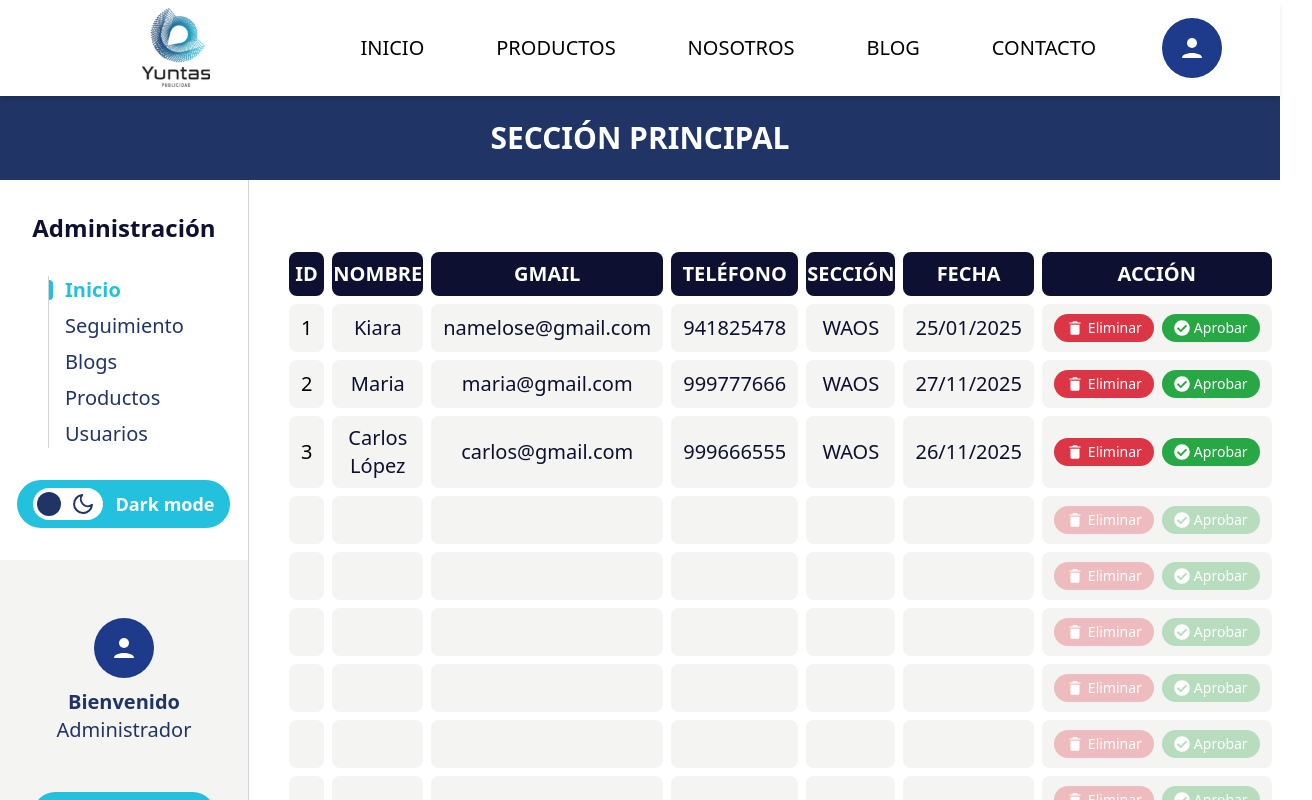
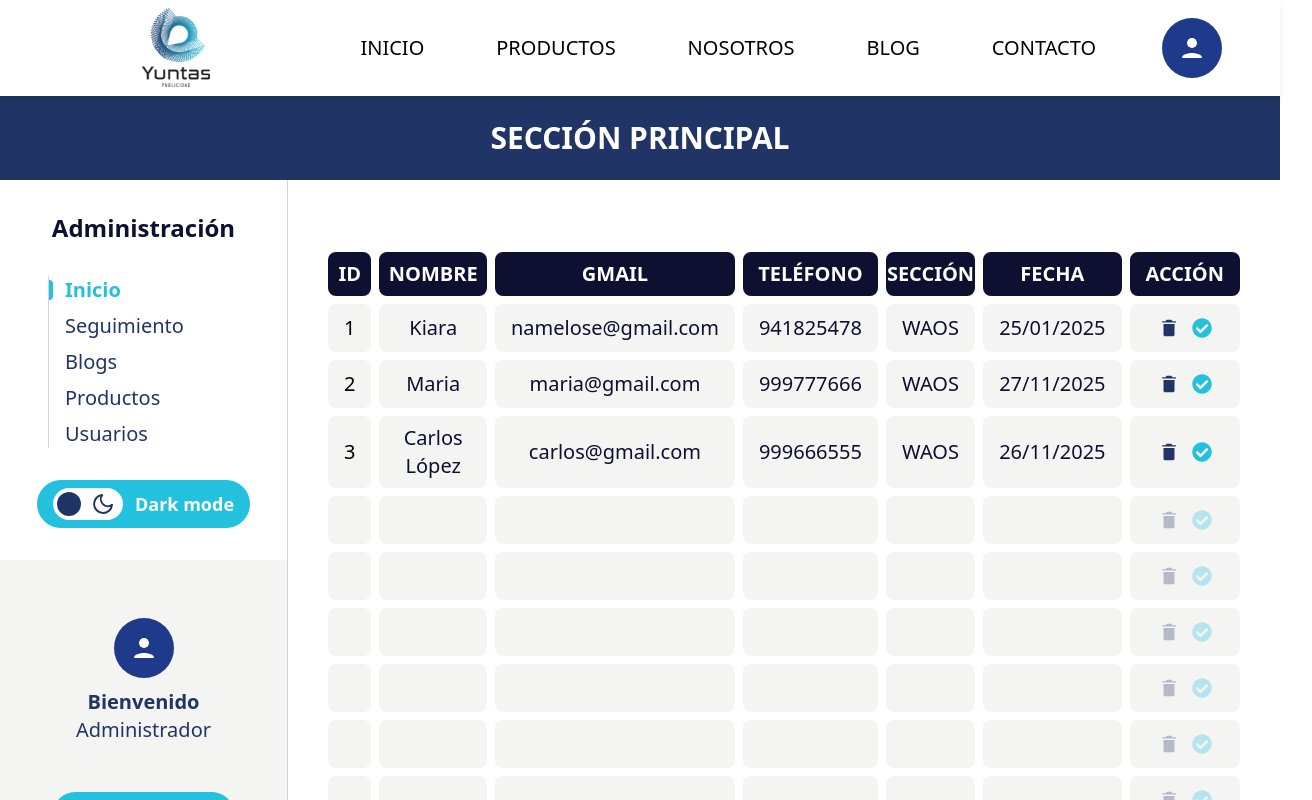
Before and after one commit to YUNTAS-PUBLICIDAD/Yuntas-Frontend-2025, a Next.js app: page /admin in a window 1280 px wide. Shown: the top 800 px of the page, 1312 px wide, since content can reach past the window. Built offline with nearby package versions, Linux system fonts and the light colour scheme.

Commit message:
Se revierten los estilos de los botones accion para seguir el diseño en figma

```diff
--- a/src/components/organisms/admin/AdminTable.tsx
+++ b/src/components/organisms/admin/AdminTable.tsx
@@ -21,33 +21,27 @@ interface AdminTableProps {
     actions?: ActionConfig[];
 }
 
-const actionIcons: Record<ActionType, {
-    icon: React.ReactNode;
-    label: string;
-    bgColor: string;
-    bgColorDisabled: string;
-    textColor: string;
-}> = {
+const actionIcons: Record<ActionType, { icon: React.ReactNode; color: string; disabledColor: string; hoverColor: string; title: string }> = {
     delete: {
-        icon: <IoMdTrash size={18} />,
-        label: "Eliminar",
-        bgColor: "bg-[#DC3545] hover:bg-[#C82333]",
-        bgColorDisabled: "bg-[#DC3545]/30",
-        textColor: "text-white"
+        icon: <IoMdTrash size={22} />,
+        color: "text-[#203565]",
+        disabledColor: "text-[#203565]/30",
+        hoverColor: "hover:text-[#0D1030]",
+        title: "Eliminar"
     },
     approve: {
-        icon: <FaCheckCircle size={16} />,
-        label: "Aprobar",
-        bgColor: "bg-[#28A745] hover:bg-[#218838]",
-        bgColorDisabled: "bg-[#28A745]/30",
-        textColor: "text-white"
+        icon: <FaCheckCircle size={20} />,
+        color: "text-[#23C1DE]",
+        disabledColor: "text-[#23C1DE]/30",
+        hoverColor: "hover:text-[#1a9bb8]",
+        title: "Aprobar"
     },
     edit: {
-        icon: <FiEdit size={16} />,
-        label: "Editar",
-        bgColor: "bg-[#23C1DE] hover:bg-[#1a9bb8]",
-        bgColorDisabled: "bg-[#23C1DE]/30",
-        textColor: "text-white"
+        icon: <FiEdit size={20} />,
+        color: "text-[#23C1DE]",
+        disabledColor: "text-[#23C1DE]/30",
+        hoverColor: "hover:text-[#1a9bb8]",
+        title: "Editar"
     }
 };
 
@@ -58,6 +52,7 @@ export default function AdminTable({
     actions = [{ type: "delete" }, { type: "approve" }]
 }: AdminTableProps) {
 
+    // Se crean filas vacias
     const rows = [...data];
     while (rows.length < minRows) {
         rows.push({ _empty: true });
@@ -76,7 +71,7 @@ export default function AdminTable({
                                 {col.label}
                             </th>
                         ))}
-                        <th className="bg-[#0D1030] text-white font-semibold text-xl py-2 px-3 rounded-lg text-center">
+                        <th className="bg-[#0D1030] text-white font-semibold text-xl py-2 px-4 rounded-lg text-center">
                             ACCIÓN
                         </th>
                     </tr>
@@ -90,33 +85,30 @@ export default function AdminTable({
                                 {columns.map((col) => (
                                     <td
                                         key={col.key}
-                                        className={`bg-[#F4F4F2] py-2 px-3 ${
+                                        className={`bg-[#F4F4F2] py-2 px-4 ${
                                             col.key === 'id' ? "font-medium text-black" : "font-normal text-[#0D1030]"
                                         } text-xl rounded-lg text-center h-12`}
                                     >
                                         {isEmpty ? "" : row[col.key]}
                                     </td>
                                 ))}
-                                <td className="bg-[#F4F4F2] py-2 px-3 rounded-lg text-center h-12">
-                                    <div className="flex items-center justify-center gap-2">
+                                <td className="bg-[#F4F4F2] py-2 px-4 rounded-lg text-center h-12">
+                                    <div className="flex items-center justify-center gap-3">
                                         {actions.map((action, actionIndex) => {
                                             const config = actionIcons[action.type];
                                             return (
                                                 <button
                                                     key={actionIndex}
                                                     onClick={() => !isEmpty && action.onClick?.(row.id)}
-                                                    className={`flex items-center gap-1 px-2 md:px-3 py-1 rounded-full transition-all ${config.textColor} ${
+                                                    className={`transition-colors ${
                                                         isEmpty
-                                                            ? `${config.bgColorDisabled} cursor-not-allowed`
-                                                            : `${config.bgColor}`
+                                                            ? `${config.disabledColor} cursor-not-allowed`
+                                                            : `${config.color} ${config.hoverColor}`
                                                     }`}
-                                                    title={config.label}
+                                                    title={config.title}
                                                     disabled={isEmpty}
                                                 >
                                                     {config.icon}
-                                                    <span className="hidden md:inline text-sm font-medium">
-                                                        {config.label}
-                                                    </span>
                                                 </button>
                                             );
                                         })}
```
